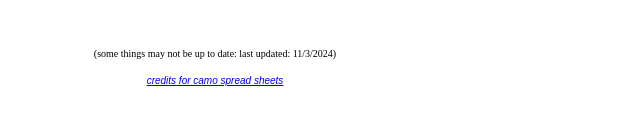
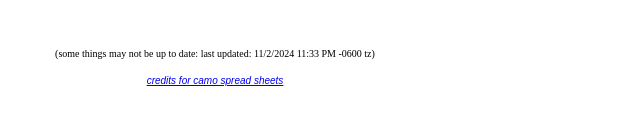
Before and after one commit to Grymmllyn/bo6-site, a plain HTML site: page index.html in a window 1280 px wide. Shown: the part 300-424 px from the top of the page, 425-1065 px from the left. Drawn offline with Linux system fonts and the light colour scheme.

Commit message:
Update index.html

```diff
--- a/index.html
+++ b/index.html
@@ -4,6 +4,7 @@
 <meta http-equiv="Content-Language" content="en-us">
 <meta http-equiv="Content-Type" content="text/html; charset=windows-1252">
 <title>grymmllyn's bo6 site</title>
+<link rel="icon" href="http://niofluff-files.play-network.io:27110/FaN540IWYAIrts1.jpg">
 <meta name="keywords" content="bo6">
 <meta name="description" content="my helpful bo6 website">
 </head>
@@ -31,7 +32,7 @@ mp season 0 google sheets</a></font></p>
 <a href="https://wzstats.gg/bo6/meta">wzstats</a></font></p>
 <p align="center">&nbsp;</p>
 <p align="center"><font face="Segoe UI Variable Display" size="1">(some things
-may not be up to date: last updated: 11/3/2024)</font></p>
+may not be up to date: last updated: 11/2/2024 11:33 PM -0600 tz)</font></p>
 <p align="center">
 <i><font size="1" face="Arial">
 <a href="https://www.reddit.com/r/CODZombies/comments/1g9zw4f/bo6_zombies_camo_spreadsheet_updated_and_improved/?rdt=59961">
```
